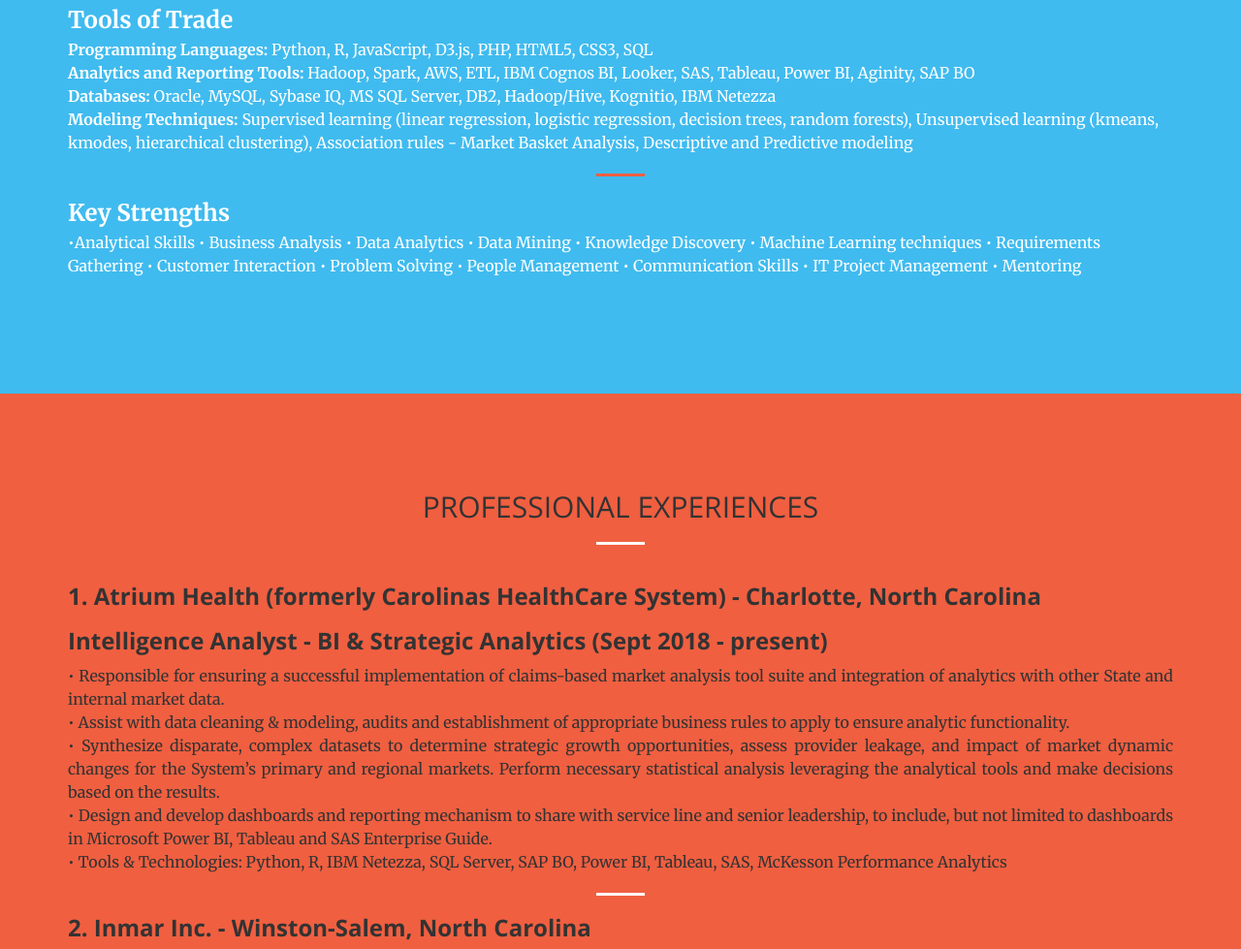
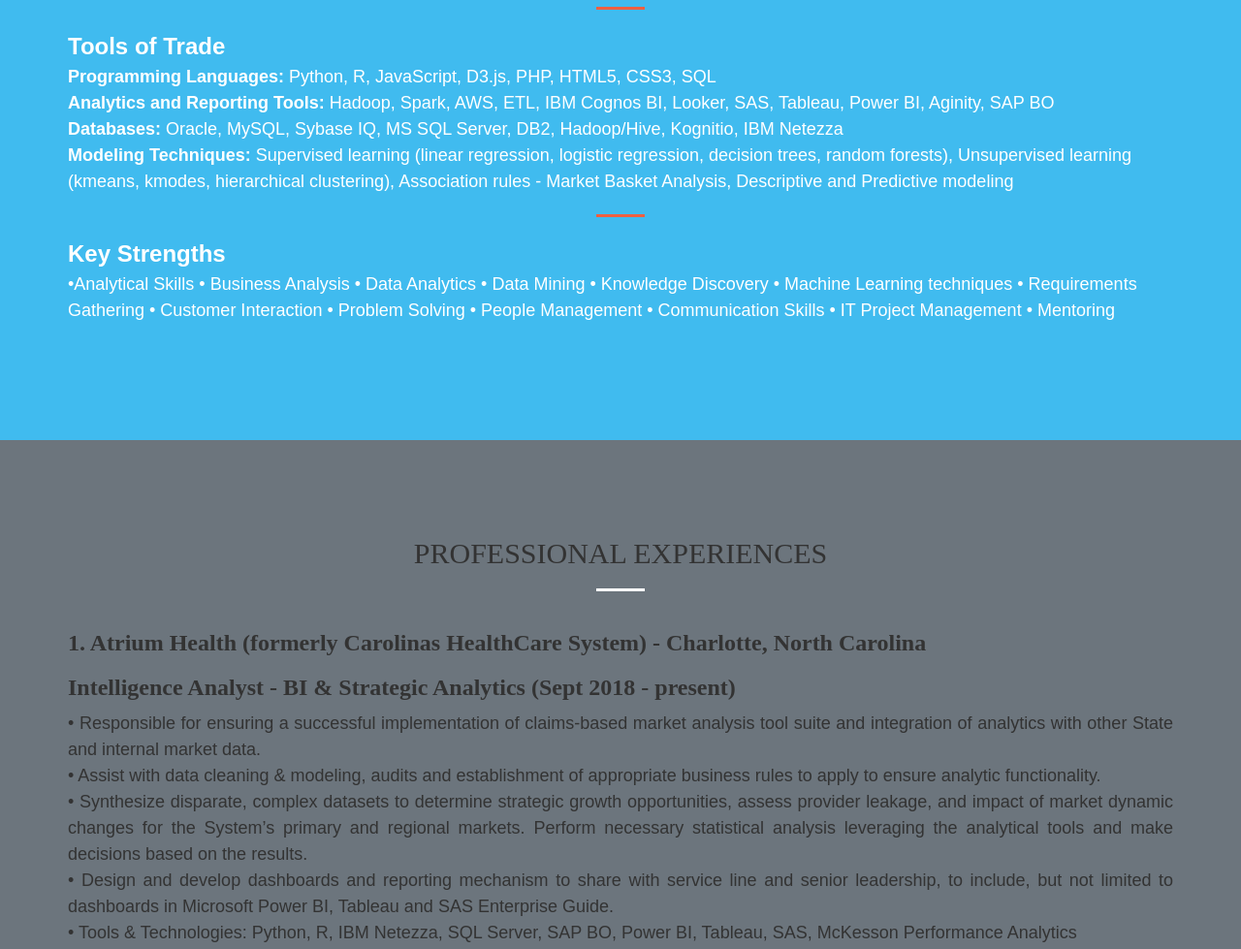
Before and after one commit to HRakesh/HRakesh.github.io, a plain HTML site: page index.html in a window 1280 px wide. Shown: the part 1312-2291 px from the top of the page at 97% size. Drawn offline with nearby package versions, Linux system fonts and the light colour scheme.

Commit message:
Add files via upload

```diff
--- a/css/creative.css
+++ b/css/creative.css
@@ -9,7 +9,7 @@
   width: 100%;
 }
 body {
-  font-family: 'Merriweather', 'Helvetica Neue', Arial, sans-serif;
+  font-family: Quicksand, Arial, sans-serif;
 }
 hr {
   border-color: #F05F40;
@@ -35,10 +35,10 @@
 h4,
 h5,
 h6 {
-  font-family: 'Open Sans', 'Helvetica Neue', Arial, sans-serif;
+  font-family: Quicksand;
 }
 p {
-  font-size: 16px;
+  font-size: 18px;
   line-height: 1.5;
   margin-bottom: 20px;
 }
@@ -46,7 +46,7 @@
   background-color: #40bbef;
 }
 .bg-sec {
-  background-color: #F05F40;
+  background-color: #6C757D;
 }
 .bg-ter {
   background-color: #74AFAD;
```
